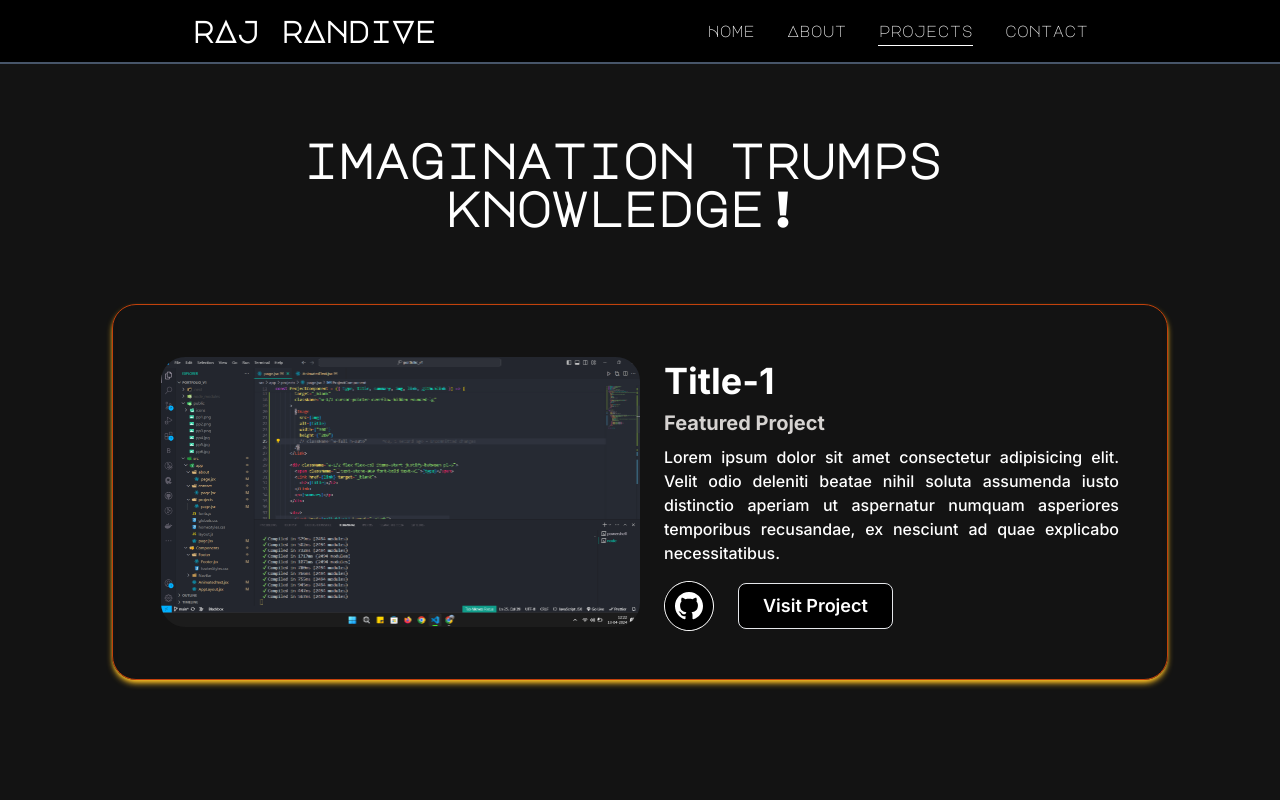
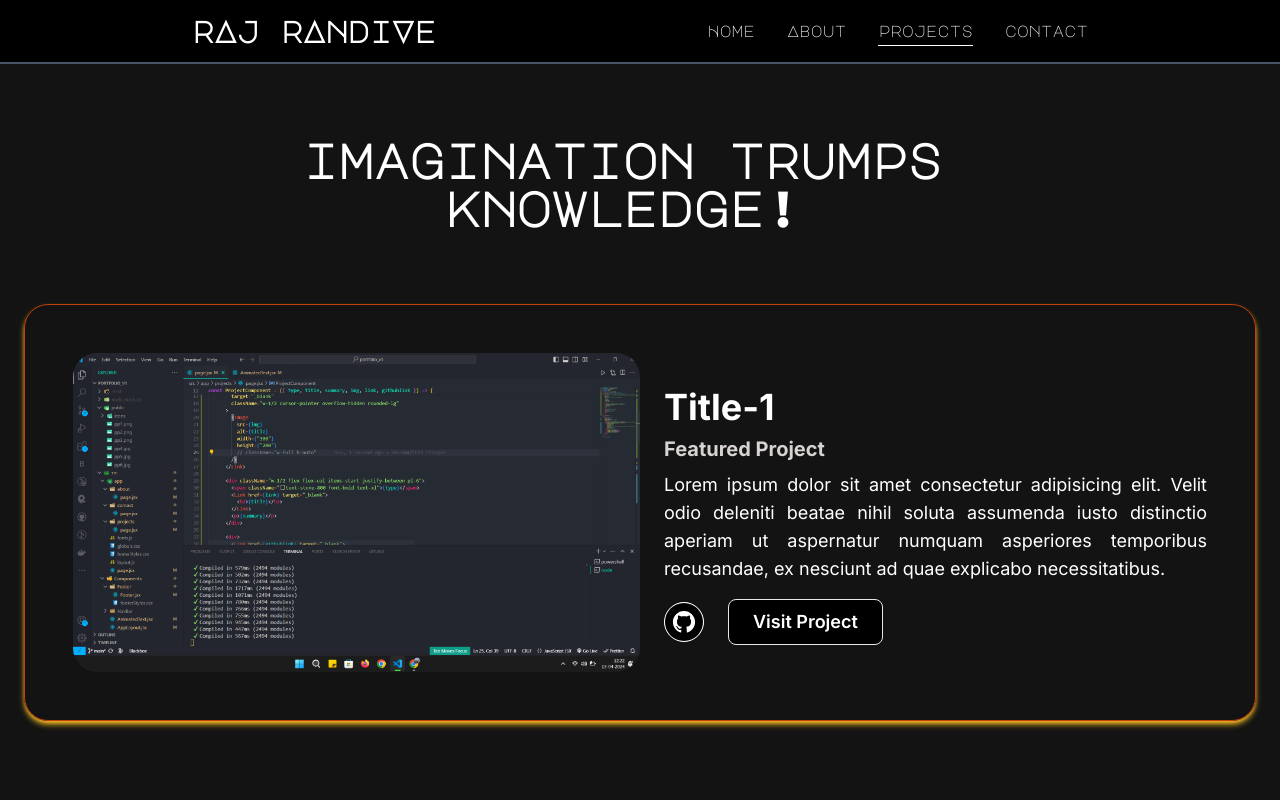
Before and after one commit to Raj-Randive/Raj-Randive-Portfolio, a Next.js app: page /projects in a window 1280 px wide. Shown: the top 800 px of the page. Built offline with nearby package versions, Linux system fonts and the light colour scheme.

Commit message:
fixed the mobile view

```diff
--- a/package.json
+++ b/package.json
@@ -9,7 +9,6 @@
     "lint": "next lint"
   },
   "dependencies": {
-    "@next/font": "^14.1.4",
     "@react-three/drei": "^9.103.0",
     "@react-three/fiber": "^8.16.1",
     "framer-motion": "^11.0.23",
--- a/src/Components/AnimatedText.jsx
+++ b/src/Components/AnimatedText.jsx
@@ -22,7 +22,7 @@ const singleWordeVariants = {
     opacity: 1,
     y: 0,
     transition: {
-      // delay: 1.2,
+      delay: 1.2,
       duration: 1,
     },
   },
@@ -31,9 +31,9 @@ const singleWordeVariants = {
 function AnimatedText({ text, className }) {
   return (
     <>
-      <div className="w-full mx-auto py-0 lg:py-2 flex items-center justify-center text-center overflow-hidden">
+      <div className="w-full mx-auto py-0 lg:py-2 flex items-center justify-center text-center overflow-hidden ">
         <motion.h1
-          className={`inline-block w-full text-white font-bold ${className} `}
+          className={`inline-block w-full text-white font-bold ${className}`}
           variants={quoteVariants}
           initial="initial"
           animate="animate"
--- a/src/Components/Footer/Footer.jsx
+++ b/src/Components/Footer/Footer.jsx
@@ -22,12 +22,12 @@ const links = [
 function Footer() {
   return (
     <>
-      <div className="h-56 box-border bg-black text-white flex justify-center items-center relative z-35">
+      <div className="h-64 box-border bg-black text-white flex justify-center items-center relative z-35">
         {/* top div LINE*/}
         <div className="w-full absolute top-0 h-0.5 bg-white"></div>
         {/* Left */}
         <div
-          className="flex flex-col justify-center items-center gap-4 h-52 md:w-1/2 lg:w-1/3 xl:w-1/3 lg:h-52 xl:h-52 md:flex md:justify-center md:items-end md:flex-col md:gap-8 md:mr-8"
+          className="flex flex-col justify-center items-center gap-8 h-52 md:w-1/2 lg:w-1/3 xl:w-1/3 lg:h-52 xl:h-52 md:flex md:justify-center md:items-end md:flex-col md:gap-8 md:mr-8"
           id="left"
         >
           <h2 className={`text-3xl  ${majorMonoDisplay.className}`}>
--- /dev/null
+++ b/src/Components/ProjectComponent.jsx
@@ -0,0 +1,58 @@
+import Image from "next/image";
+import Link from "next/link";
+import React from "react";
+import { CustomGithubIcon } from "./Icons";
+
+const ProjectComponent = ({ type, title, summary, img, link, githublink }) => {
+  return (
+    <article className="w-full flex flex-col items-center justify-between rounded-3xl border border-solid border-orange-700 shadow-md  shadow-amber-400 p-6 backdrop-blur-[3px] hover:shadow-amber-600 lg:p-12 lg:flex-row">
+      {/* ************* Upper *************  */}
+      <Link
+        href={link}
+        target="_blank"
+        className="w-full cursor-pointer overflow-hidden rounded-3xl lg:w-1/2"
+      >
+        <Image
+          src={img}
+          alt={title}
+          width={"100%"}
+          height={"100%"}
+          className="w-full h-auto"
+        />
+      </Link>
+
+      {/* ************* Lower *************  */}
+      <div className="w-full flex flex-col justify-center items-center lg:items-start lg:justify-between lg:pl-6 lg:w-1/2">
+        <Link
+          href={link}
+          target="_blank"
+          className="hover:underline underline-offset-2"
+        >
+          <h2 className="my-2 w-full text-2xl lg:text-left lg:text-4xl font-bold">
+            {title}
+          </h2>
+        </Link>
+        <span className="text-stone-300 font-bold lg:text-xl">{type}</span>
+
+        <p className="my-2 text-justify text-sm lg:text-lg">{summary}</p>
+
+        <div className="mt-2 flex items-center">
+          <Link href={githublink} target="_blank" className="">
+            <div className="bg-white w-auto h-auto rounded-full border border-solid border-white">
+              <CustomGithubIcon wid="38" hei="38" />
+            </div>
+          </Link>
+          <Link
+            href={link}
+            target="_blank"
+            className="ml-6 text-sm rounded-lg bg-black text-white p-2 px-3 lg:px-6 lg:text-lg font-semibold border "
+          >
+            Visit Project
+          </Link>
+        </div>
+      </div>
+    </article>
+  );
+};
+
+export default ProjectComponent;
--- a/src/app/fonts.js
+++ b/src/app/fonts.js
@@ -3,7 +3,7 @@ import {
   Josefin_Sans,
   Major_Mono_Display,
   Oxygen,
-} from "@next/font/google";
+} from "next/font/google";
 
 const majorMonoDisplay = Major_Mono_Display({
   weight: ["400"],
--- a/src/app/projects/page.jsx
+++ b/src/app/projects/page.jsx
@@ -1,66 +1,12 @@
 "use client";
 import AnimatedText from "@/Components/AnimatedText";
-import { CustomGithubIcon } from "@/Components/Icons";
 import { motion } from "framer-motion";
-import Image from "next/image";
-import Link from "next/link";
 import React from "react";
 import Project1 from "../../../public/projects/project1.png";
+import ProjectComponent from "../../Components/ProjectComponent";
 import { comfortaa, josefin_Sans, majorMonoDisplay, oxygen } from "../fonts.js";
 
 // **************** FEATURED PROJECT COMPONENT ****************
-
-const ProjectComponent = ({ type, title, summary, img, link, githublink }) => {
-  return (
-    <article className="w-full flex items-center justify-between rounded-3xl border border-solid border-orange-700 shadow-md  shadow-amber-400 p-12 backdrop-blur-[3px] hover:shadow-amber-600">
-      {/* ************* Upper *************  */}
-      <Link
-        href={link}
-        target="_blank"
-        className="w-1/2 cursor-pointer overflow-hidden rounded-3xl"
-      >
-        <Image
-          src={img}
-          alt={title}
-          width={"100%"}
-          height={"100%"}
-          className="w-full h-auto"
-        />
-      </Link>
-
-      {/* ************* Lower *************  */}
-      <div className="w-1/2 flex flex-col items-start justify-between pl-6">
-        <Link
-          href={link}
-          target="_blank"
-          className="hover:underline underline-offset-2"
-        >
-          <h2 className="my-2 w-full text-left text-4xl font-bold xs:text-2xl xs:text-center xs:bg-black">
-            {title}
-          </h2>
-        </Link>
-        <span className="text-stone-300 font-bold text-xl">{type}</span>
-
-        <p className="my-2 font-medium text-justify">{summary}</p>
-
-        <div className="mt-2 flex items-center">
-          <Link href={githublink} target="_blank" className="">
-            <div className="bg-white w-auto h-auto rounded-full border border-solid border-white">
-              <CustomGithubIcon wid="48" hei="48" />
-            </div>
-          </Link>
-          <Link
-            href={link}
-            target="_blank"
-            className="ml-6 rounded-lg bg-black text-white p-2 px-6 text-lg font-semibold border xs:text-sm xs:p-[0.8rem]"
-          >
-            Visit Project
-          </Link>
-        </div>
-      </div>
-    </article>
-  );
-};
 
 function ProjectPage() {
   return (
@@ -73,12 +19,12 @@ function ProjectPage() {
         className="h-full"
       >
         {/************************** CONTAINER **************************/}
-        <main className="text-white flex flex-col justify-center items-center w-full pr-44 pl-44 pb-44">
+        <main className="text-white flex flex-col justify-center items-center w-full px-12 lg:px-44  pb-32 lg:pb-44">
           <AnimatedText
             text="imagination trumps knowledge!"
-            className={`!p-16 !text-5xl  ${majorMonoDisplay.className}`}
+            className={`!py-8 lg:!p-16 !text-xl lg:!text-5xl  ${majorMonoDisplay.className}`}
           />
-          <div className="grid grid-cols-12 gap-24 gap-y-32 ">
+          <div className="grid grid-cols-12 gap-[1.7rem] gap-y-24 lg:gap-y-32 lg:gap-28">
             <div className="col-span-12">
               <ProjectComponent
                 type="Featured Project"
```
Also changed, not shown: 1 other file (tests, documents, lock files or other folders).
